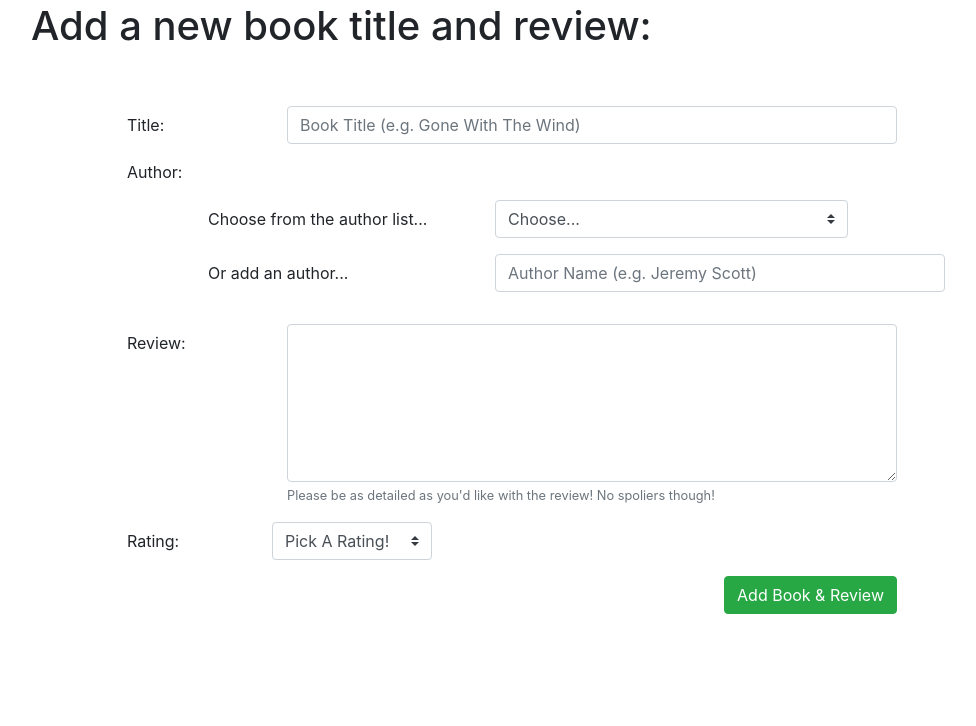
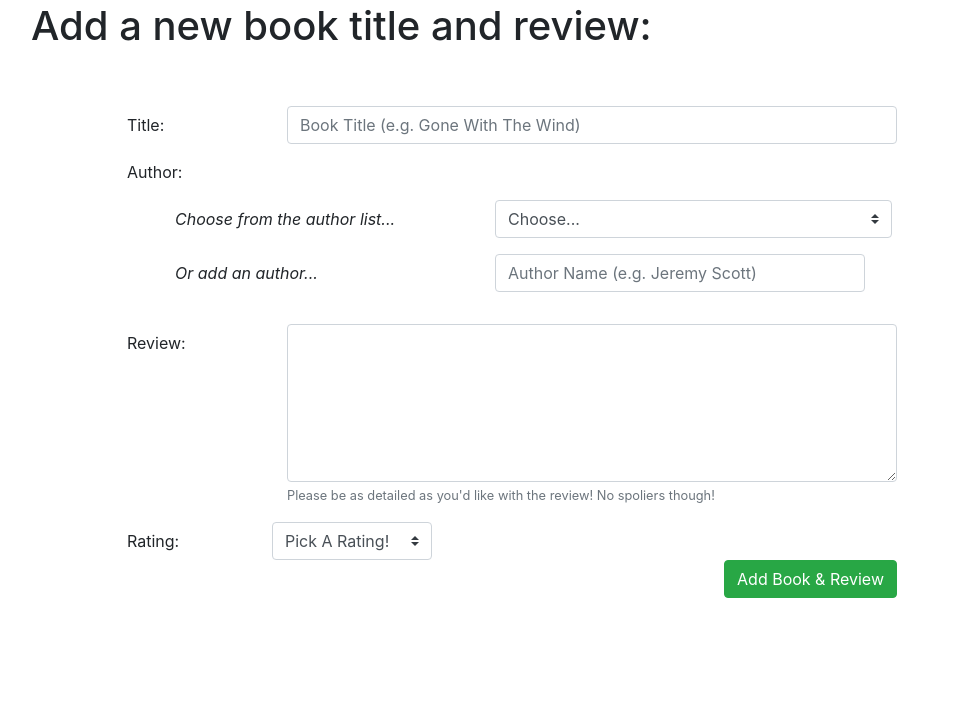
Before and after one commit to ewink1977/Dojo_Reads, a Django app: page /books/add_book/ in a window 1280 px wide. Shown: the part 149-875 px from the top of the page, without its empty margins (72-1048 px from the left). After the commit the page ends 747 px from the top, so only its background shows below. Run offline with Django 3.2, Linux system fonts and the light colour scheme; some libraries are stand-ins or nearby versions.

Commit message:
All TEMPLATE pages appear to be in working order.

```diff
--- a/Belt_Reviewer/templates/html/new_book.html
+++ b/Belt_Reviewer/templates/html/new_book.html
@@ -25,9 +25,9 @@
             <div class="form-group row">
                 <div class="col-12"><p class="strong">Author:</p>
                     <div class="form-group row">
-                        <label for="bookauthorselect" class="col-md-4 col-form-label ml-5 pl-5">Choose from the author list...</label>
+                        <label for="bookauthorselect" class="col-md-4 col-form-label ml-5"><em>Choose from the author list...</em></label>
                         <div class="col-md-7">
-                            <select class="custom-select col-md-8 form-control" name="bookauthorselect" id="bookauthorselect" aria-describedby="AuthorSelectHelp">
+                            <select class="custom-select col-md-9 form-control" name="bookauthorselect" id="bookauthorselect" aria-describedby="AuthorSelectHelp">
                                 <option selected>Choose...</option>
                                 <option value="1">One</option>
                                 <option value="2">Two</option>
@@ -36,8 +36,8 @@
                         </div>
                     </div>
                     <div class="form-group row">
-                        <label for="bookauthoradd" class="col-md-4 col-form-label ml-5 pl-5"">Or add an author...</label>
-                        <div class="col-md-6">
+                        <label for="bookauthoradd" class="col-md-4 col-form-label ml-5"><em>Or add an author...</em></label>
+                        <div class="col-md-5">
                             <input type="text" name="bookauthoradd" id="bookauthoradd" class="form-control" placeholder="Author Name (e.g. Jeremy Scott)" aria-describedby="AuthorAddHelp">
                         </div>
                     </div>
@@ -60,8 +60,6 @@
                     <option value="2">Two</option>
                     <option value="3">Three</option>
                 </select>
-            </div>
-            <div class="form-group row">
                 <div class="col-sm-10 text-right">
                     <button type="submit" class="btn btn-success">Add Book & Review</button>
                 </div>
--- a/Belt_Reviewer/urls.py
+++ b/Belt_Reviewer/urls.py
@@ -6,5 +6,6 @@ urlpatterns = [
         path('books/', views.book_reviews, name = 'book_reviews'),
         path('books/add_book/', views.add_book_review, name = 'add_book_review'),
         path('books/ID/', views.view_book, name = 'view_book'),
-        path('books/<bookid>/addreview', views.review_existing_book, name = 'review_book')
+        path('books/<bookid>/addreview', views.review_existing_book, name = 'review_book'),
+        path('user/ID/', views.view_profile, name = 'user_profile'),
 	]
--- a/Belt_Reviewer/views.py
+++ b/Belt_Reviewer/views.py
@@ -26,3 +26,9 @@ def view_book(request):
 
 def review_existing_book(request):
     pass
+
+def view_profile(request):
+    context = {
+        'page_title': 'USER NAME | Profile!'
+    }
+    return render(request, 'html/user_profile.html', context)
```
Also changed, not shown: Belt_Reviewer/templates/html/user_profile.html (+32 -0 lines).
